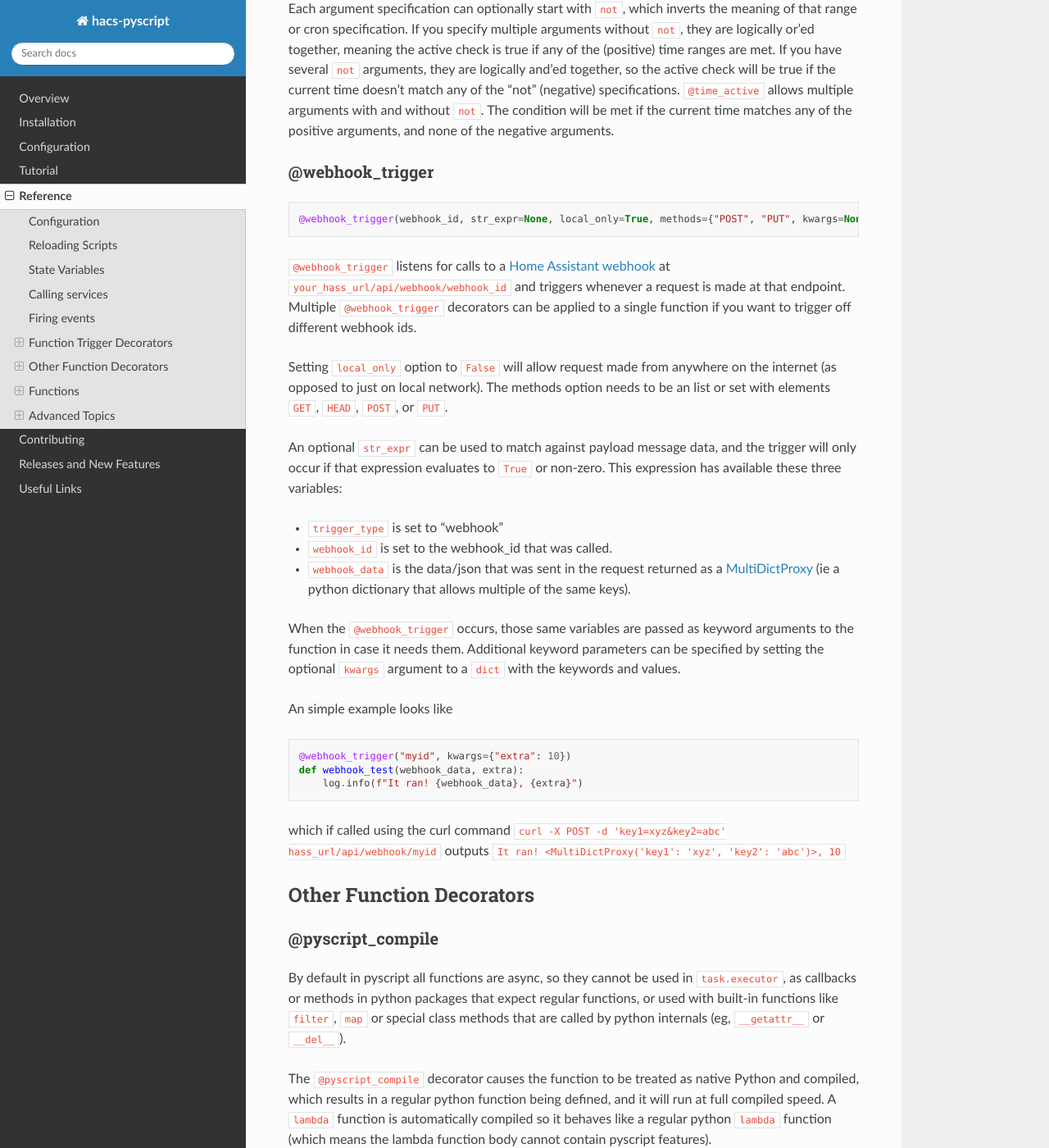
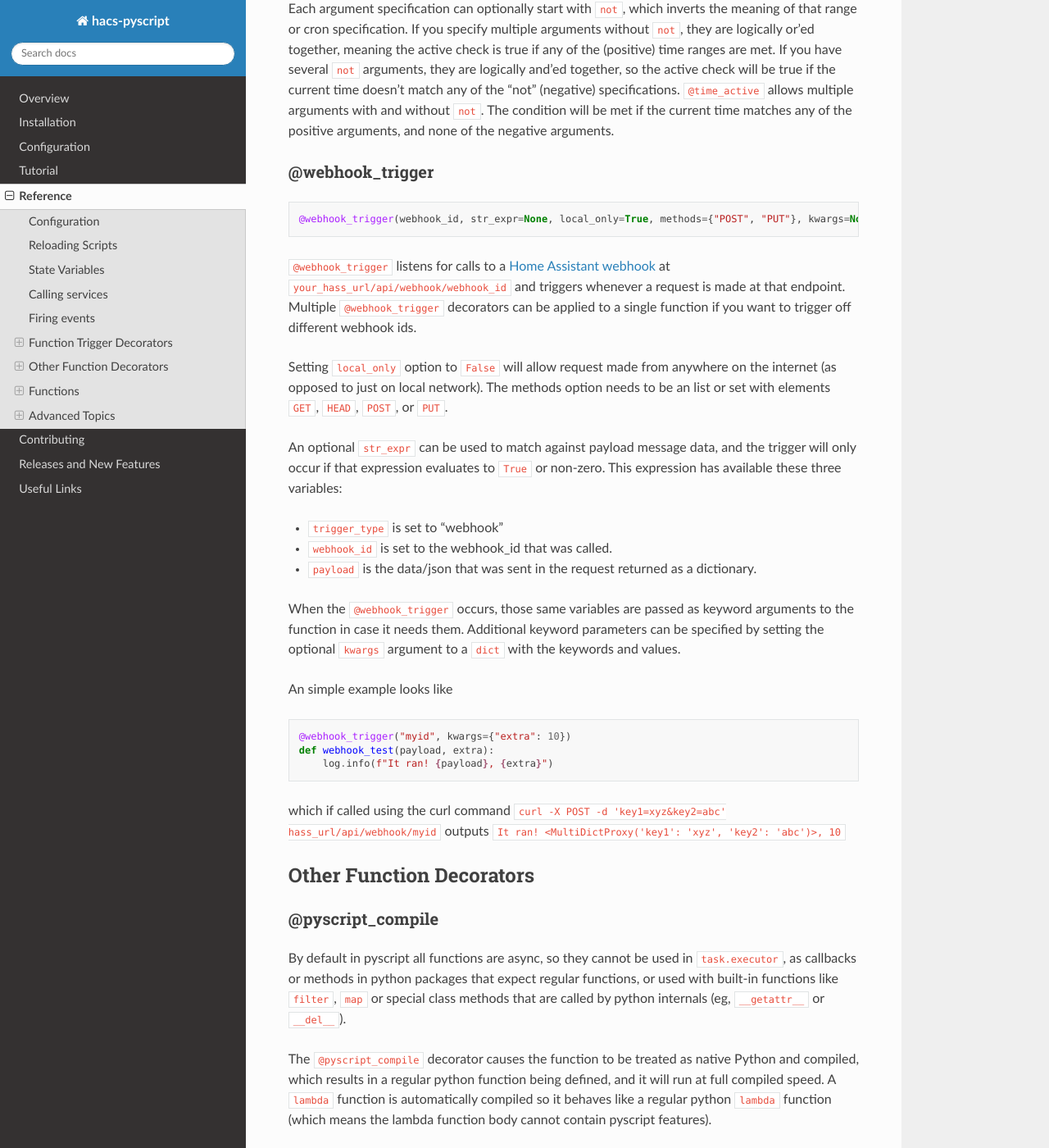
Before and after one commit to custom-components/pyscript, a Sphinx documentation site: the page built from docs/reference.rst, in a window 1280 px wide and 1400 px high, scrolled down 18870 px. Shown: the whole window at 82% size. Built offline with Sphinx 7.4.7 and the Read the Docs theme 2.0.0, drawn with Linux system fonts in a browser that asks for light colours.

Commit message:
Renamed webhook_data -> payload

```diff
--- a/docs/reference.rst
+++ b/docs/reference.rst
@@ -862,7 +862,7 @@ matches any of the positive arguments, and none of the negative arguments.
 
 .. code:: python
 
-    @webhook_trigger(webhook_id, str_expr=None, local_only=True, methods={"POST", "PUT", kwargs=None)
+    @webhook_trigger(webhook_id, str_expr=None, local_only=True, methods={"POST", "PUT"}, kwargs=None)
 
 ``@webhook_trigger`` listens for calls to a `Home Assistant webhook <https://www.home-assistant.io/docs/automation/trigger/#webhook-trigger>`__ at ``your_hass_url/api/webhook/webhook_id`` and triggers whenever a request is made at that endpoint. Multiple ``@webhook_trigger`` decorators can be applied to a single function if you want to trigger off different webhook ids.
 
@@ -874,7 +874,7 @@ variables:
 
 - ``trigger_type`` is set to "webhook"
 - ``webhook_id`` is set to the webhook_id that was called.
-- ``webhook_data`` is the data/json that was sent in the request returned as a `MultiDictProxy <https://aiohttp-kxepal-test.readthedocs.io/en/latest/multidict.html#aiohttp.MultiDictProxy>`__ (ie a python dictionary that allows multiple of the same keys).
+- ``payload`` is the data/json that was sent in the request returned as a dictionary.
 
 When the ``@webhook_trigger`` occurs, those same variables are passed as keyword arguments to the function in case it needs them. Additional keyword parameters can be specified by setting the optional ``kwargs`` argument to a ``dict`` with the keywords and values.
 
@@ -883,8 +883,8 @@ An simple example looks like
 .. code:: python
 
   @webhook_trigger("myid", kwargs={"extra": 10})
-  def webhook_test(webhook_data, extra):
-      log.info(f"It ran! {webhook_data}, {extra}")
+  def webhook_test(payload, extra):
+      log.info(f"It ran! {payload}, {extra}")
 
 which if called using the curl command ``curl -X POST -d 'key1=xyz&key2=abc' hass_url/api/webhook/myid`` outputs ``It ran! <MultiDictProxy('key1': 'xyz', 'key2': 'abc')>, 10``
 
```
Also changed, not shown: 2 other files.
